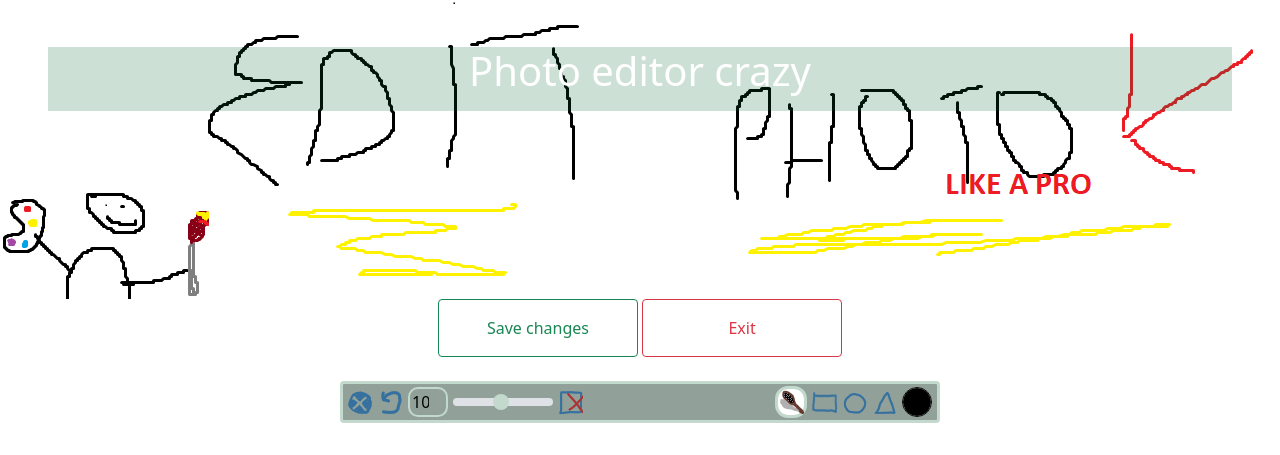
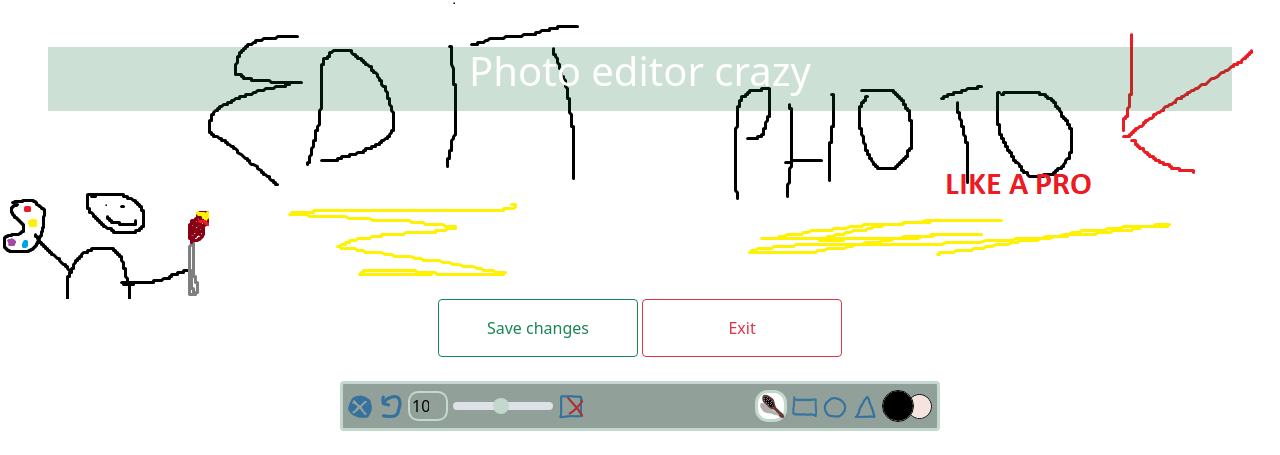
Before and after one commit to WiktorSchab/Image-Editor-Page, a Flask app: page /draw_mode/1 in a window 1280 px wide. Shown: the part 44-499 px from the top of the page. Run offline with Flask 3, Linux system fonts and the light colour scheme; some libraries are stand-ins or nearby versions.

Commit message:
Added second color input
Added second color input that is used to fill figures

```diff
--- a/Templates/draw.html
+++ b/Templates/draw.html
@@ -41,7 +41,7 @@
                        min='1' max='20' value='10'/>
 
                 <button id='checkbox_fill' class='button_small' >
-                    <img id='checkbox_fill_img' title='Click to have filled figures'
+                    <img id='checkbox_fill_img' title='Click to have figures filled with side color'
                          src='{{ url_for("static", filename="icons/checkbox_false_icon.png") }}'>
                 </button>
 
@@ -66,13 +66,22 @@
                      onclick='setTool("circle")'>
                 </button>
 
+                <!-- Tool to create triangle -->
                 <button id='triangle' class='button_small tool' title='Click to create triangle'>
                      <img src='{{ url_for("static", filename="icons/triangle_icon.png") }}'
                      onclick='setTool("triangle")'>
                 </button>
 
-                <!-- Color pick box (user can choose color by clicking on it) -->
-                <input id='color_tool' class='toolbox_color' type='color' title='Click to choose color'/>
+                <!-- Color pick boxes (user can choose color by clicking on it) -->
+                <div id='color_tool_container'>
+                    <!-- Main color -->
+                    <input id='color_tool_main' class='toolbox_color' type='color'
+                           title='Click to choose main color'/>
+
+                    <!-- Side color -->
+                    <input id='color_tool_side' class='toolbox_color' type='color'
+                           title='Click to choose side color' value='#F5E3E0'/>
+                </div>
             </div>
         </div>
 
--- a/Templates/draw_mode_scripts.js
+++ b/Templates/draw_mode_scripts.js
@@ -112,7 +112,7 @@ function drawing(){
             isMouseDown = false;
 
             // Giving as last elements of cord_wait_room info about size and color of brush so they will be remembered
-            cord_wait_room.push(checkbox_fill_value, snapshot, current_tool.attr('id'), context.lineWidth, context.strokeStyle)
+            cord_wait_room.push(colorInputSide, checkbox_fill_value, snapshot, current_tool.attr('id'), context.lineWidth, context.strokeStyle)
 
             // Giving cord_wait_room to main storing array as one group of cords
             array_cords.push(cord_wait_room);
@@ -172,8 +172,8 @@ function drawing(){
 
             // Checking if figure need to be full
             if (checkbox_fill_value){
-                // Filling rectangle with color
-                context.fillStyle = "red";
+                // Filling rectangle with color given as side color
+                context.fillStyle = colorInputSide.val();
                 // Creating filled rectangle with one color
                 context.fillRect(x2, y2, x - x2, y - y2);
             }
@@ -182,11 +182,9 @@ function drawing(){
             context.strokeRect(x2, y2, x - x2, y - y2);
 
         });
-
         // Returning from function (because there can be only one active tool at time)
         return;
     }
-
 }
 
 
@@ -220,8 +218,10 @@ var rectangle = $('#rectangle_tool');
 var brush = $('#brush');
 var tool_objects = $('.tool');
 
-// Input to choose color
-var colorInput = $('#color_tool');
+// Inputs to choose color
+var colorInputMain = $('#color_tool_main');
+var colorInputSide = $('#color_tool_side');
+
 
 // Assigning object from html to variables
 var canvas = $('#canvas');
@@ -307,11 +307,13 @@ buttonBack.on('click', function (e){
                 snapshot = cords_group[cords_group.length - 4];
                 // Setting checkbox_fill_value
                 checkbox_fill_value = cords_group[cords_group.length - 5];
+                // Setting side color_value
+                colorInputSide = cords_group[cords_group.length - 6];
 
                 /* Iteration by array with all cords in group (known as x1, y1, x2, y2 in other funct)
-                Iteration goes without last 5 elements.
-                They only hold info about size, color, tool and checkbox_fill_value */
-                for (var j = 0; j < cords_group.length - 5; j++) {
+                Iteration goes without last 6 elements.
+                They only hold info about size, color, tool, checkbox_fill_value and side color */
+                for (var j = 0; j < cords_group.length - 6; j++) {
 
                     // Assigning one array to cords variable
                     var cords = cords_group[j];
@@ -334,7 +336,7 @@ buttonBack.on('click', function (e){
 
                         if (checkbox_fill_value){
                             // Filling rectangle with color
-                            context.fillStyle = "red";
+                            context.fillStyle = colorInputSide.val();
 
                             // Creating filled rectangle with one color
                             context.fillRect(cords[2], cords[3], cords[0] - cords[2], cords[1] - cords[3]);
@@ -347,7 +349,7 @@ buttonBack.on('click', function (e){
             }
             console.log(array_cords);
             // Changing showing color on menu to match color of the brush
-            colorInput.val(color);
+            colorInputMain.val(color);
             // Changing showing size on menu to match size of the brush
             $('.size').val(size);
         }
@@ -389,7 +391,7 @@ checkbox_fill.on('click',function (e) {
 });
 
 // Choosing color of tool
-colorInput.on('change', function (e) {
+colorInputMain.on('change', function (e) {
     color = $(this).val()
 });
 
--- a/static/style_draw.css
+++ b/static/style_draw.css
@@ -51,7 +51,7 @@
 }
 
 
-/* styles for range with size of brush */
+/* styles for range with size*/
 /* style number input */
 #toolbox_number{
     width: 40px;
@@ -84,12 +84,18 @@
     background-color: #c3d9ce;
 }
 
+/* style to container for color tools */
+#color_tool_container{
+    position: relative;
 
-/* style to input with color of brush */
+    display:flex;
+    align-items:center;
+    width: 50px;
+    height: 50px;
+}
+
+/* style to input with color*/
 .toolbox_color{
-    height: 30px;
-    width: 30px;
-
     border-radius: 50%;
     margin: 0;
     padding: 0;
@@ -105,3 +111,22 @@ input[type=color]::-webkit-color-swatch-wrapper {
     border-radius: 50%;
     padding: 0;
 }
+
+/* Style main color tool*/
+#color_tool_main{
+    height: 32px;
+    width: 32px;
+
+    position: absolute;
+    z-index: 2;
+    left: 0;
+}
+/* Style side color tool*/
+#color_tool_side{
+    height: 25px;
+    width: 25px;
+
+    position: absolute;
+    z-index: 1;
+    right: 0;
+}
```
